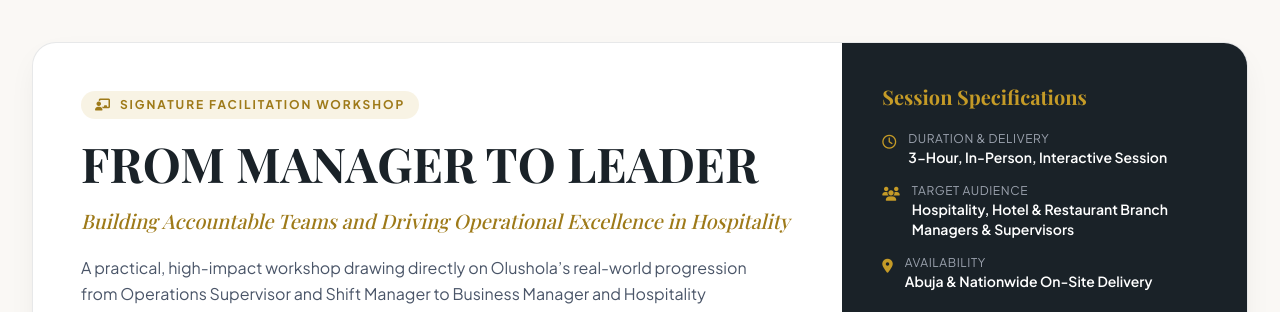
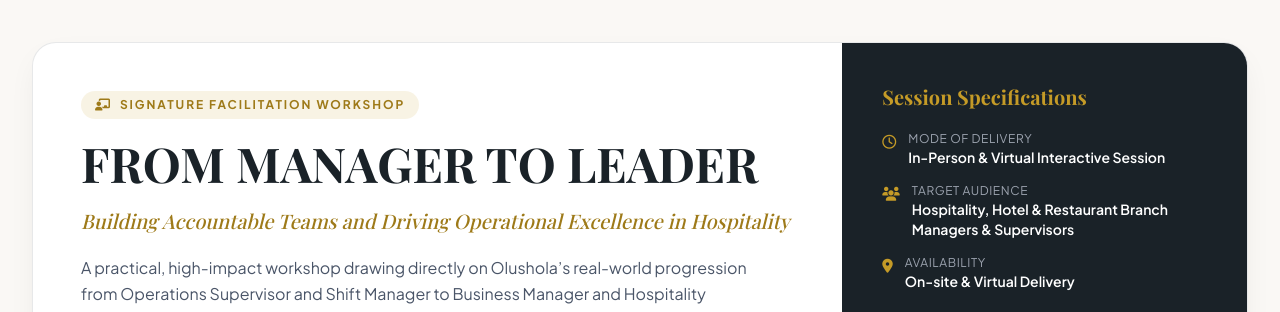
Before and after one commit to ch3f-dev/MyPortfolio, a plain HTML site: page index.html in a window 1280 px wide. Shown: the part 6940-7252 px from the top of the page. Drawn offline with nearby package versions, Linux system fonts and the light colour scheme; a web font is replaced by a local one.

Commit message:
new updates

```diff
--- a/index.html
+++ b/index.html
@@ -826,8 +826,8 @@
                                 <div class="flex items-start gap-3">
                                     <i class="fa-regular fa-clock text-brass mt-1"></i>
                                     <div>
-                                        <span class="block text-gray-400 text-xs uppercase tracking-wider">Duration &amp; Delivery</span>
-                                        <span class="font-semibold text-white">3-Hour, In-Person, Interactive Session</span>
+                                        <span class="block text-gray-400 text-xs uppercase tracking-wider">Mode of Delivery</span>
+                                        <span class="font-semibold text-white"> In-Person &amp; Virtual Interactive Session</span>
                                     </div>
                                 </div>
                                 <div class="flex items-start gap-3">
@@ -841,7 +841,7 @@
                                     <i class="fa-solid fa-location-dot text-brass mt-1"></i>
                                     <div>
                                         <span class="block text-gray-400 text-xs uppercase tracking-wider">Availability</span>
-                                        <span class="font-semibold text-white">Abuja &amp; Nationwide On-Site Delivery</span>
+                                        <span class="font-semibold text-white">On-site &amp; Virtual Delivery</span>
                                     </div>
                                 </div>
                             </div>
```
